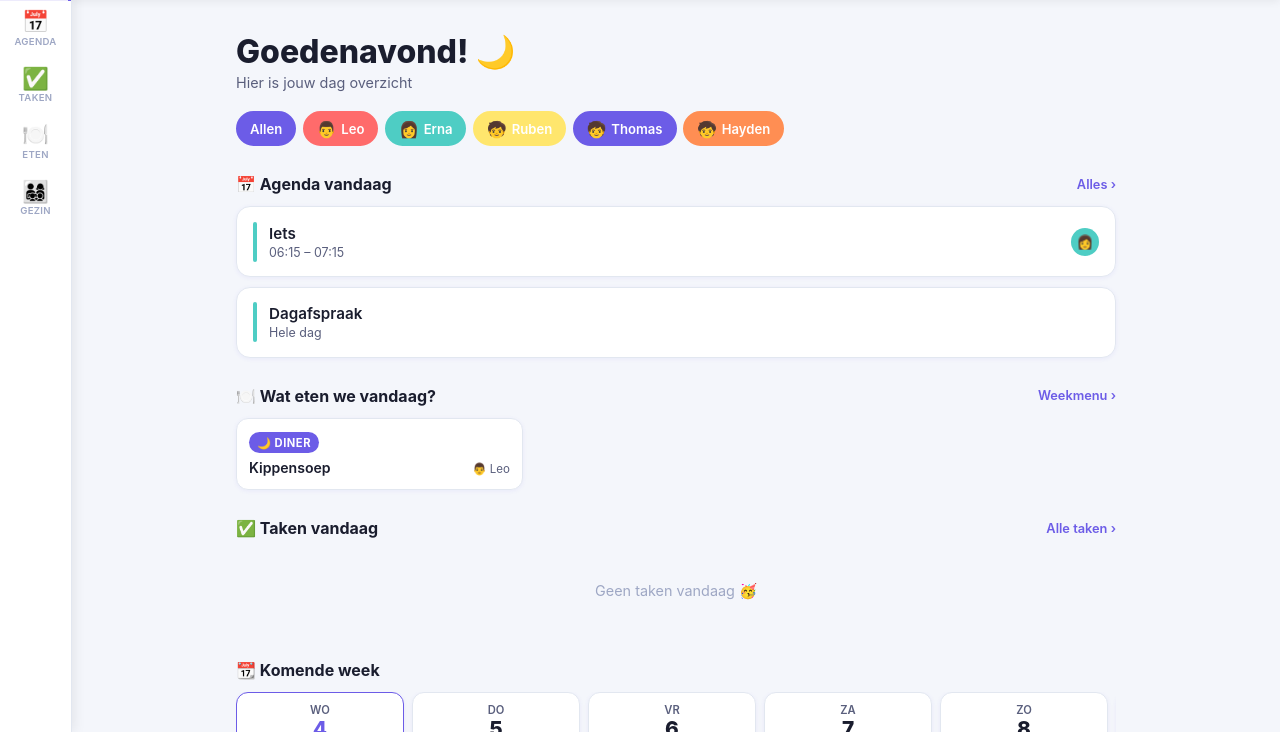
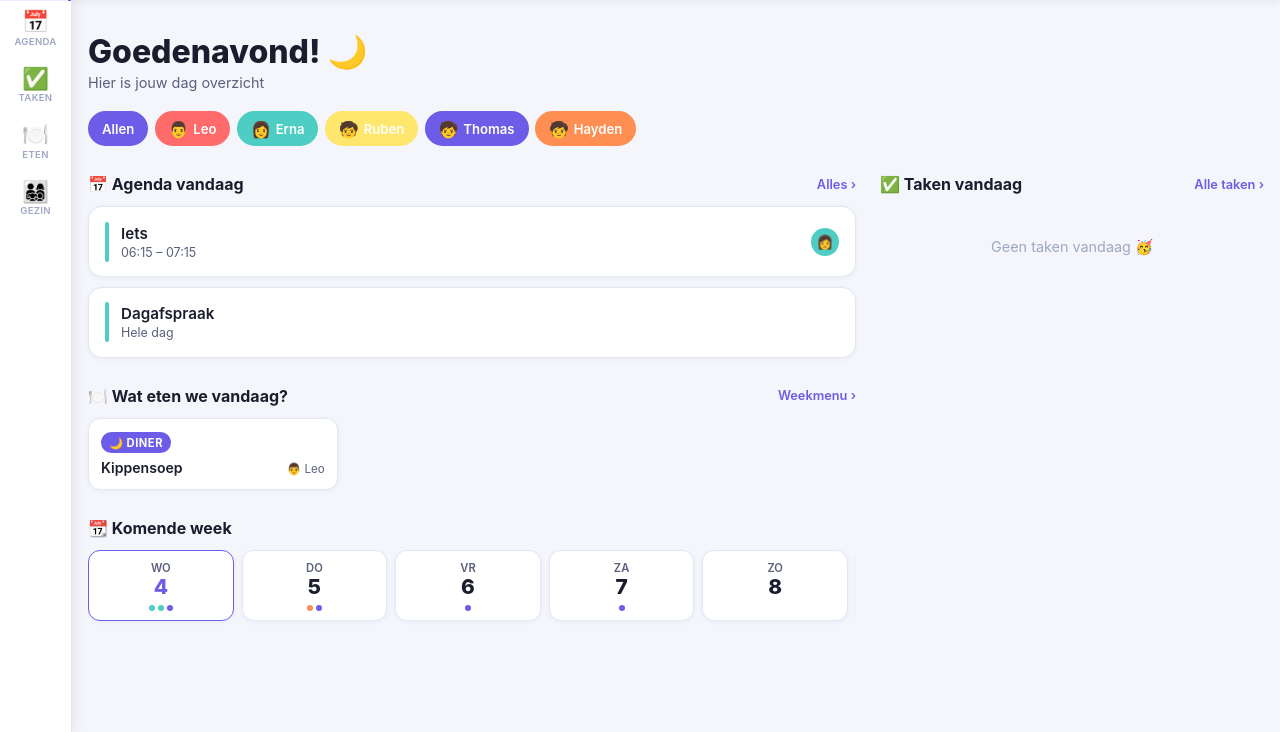
Before and after one commit to lmeulen/FamiliePlanner, a FastAPI app: page / in a window 1280 px wide. Shown: the part 68-800 px from the top of the page. Run offline with FastAPI, Linux system fonts and the light colour scheme; data comes from the database, SQL or seed files in the repository; data that the repository does not hold is empty.

Commit message:
feat: split dashboard into 2/3 main and 1/3 task sidebar
- Wrap dashboard sections in .dashboard-grid (CSS grid 2fr / 1fr)
- Agenda, meals, week strip stay in .dashboard-main (left 2/3)
- Task list moves to .dashboard-sidebar (right 1/3, sticky)
- Add body_class block to base.html; dashboard sets page-dashboard
  to remove max-width and horizontal padding from page-container
- Stacks to single column below 700px

Co-authored-by: Copilot <223556219+Copilot@users.noreply.github.com>

```diff
--- a/app/static/css/main.css
+++ b/app/static/css/main.css
@@ -1038,3 +1038,26 @@ img { max-width: 100%; }
   margin-top: .25rem;
 }
 .recur-icon { font-size: .75em; opacity: .8; }
+
+/* ── DASHBOARD TWO-COLUMN GRID ──────────────────────────────── */
+.dashboard-grid {
+  display: grid;
+  grid-template-columns: 2fr 1fr;
+  gap: 0 1.5rem;
+  align-items: start;
+}
+.dashboard-sidebar {
+  position: sticky;
+  top: 1rem;
+}
+/* Remove page-container horizontal constraints on dashboard */
+.page-dashboard .page-container {
+  max-width: none;
+  padding-left: 1rem;
+  padding-right: 1rem;
+}
+/* Stack on narrow screens */
+@media (max-width: 700px) {
+  .dashboard-grid { grid-template-columns: 1fr; }
+  .dashboard-sidebar { position: static; }
+}
--- a/app/templates/base.html
+++ b/app/templates/base.html
@@ -14,7 +14,7 @@
   <link rel="stylesheet" href="/static/css/main.css?v={{ static_v }}" />
   {% block extra_css %}{% endblock %}
 </head>
-<body>
+<body class="{% block body_class %}{% endblock %}">
 
   <!-- ──────────── SIDE NAVIGATION ──────────── -->
   <nav class="side-nav" role="navigation" aria-label="Hoofdnavigatie">
--- a/app/templates/dashboard.html
+++ b/app/templates/dashboard.html
@@ -1,4 +1,5 @@
 {% extends "base.html" %}
+{% block body_class %}page-dashboard{% endblock %}
 {% block title %}Overzicht – FamiliePlanner{% endblock %}
 {% block nav_dashboard %}active{% endblock %}
 
@@ -8,13 +9,19 @@
   <p class="page-subtitle" id="dashboard-subtitle">Hier is jouw dag overzicht</p>
 </div>
 
-<!-- Family member quick-filter chips -->
+<!-- Family member quick-filter chips (full width) -->
 <section class="section" aria-label="Gezinsleden">
   <div class="member-chips" id="member-chips">
     <button class="chip chip--all chip--active" data-member="all">Allen</button>
     <!-- Filled by JS -->
   </div>
 </section>
+
+<!-- Two-column layout: 2/3 main · 1/3 tasks -->
+<div class="dashboard-grid">
+
+  <!-- ── LEFT 2/3 ───────────────────────────────────────────── -->
+  <div class="dashboard-main">
 
     <!-- TODAY'S AGENDA -->
     <section class="section" aria-labelledby="today-agenda-title">
@@ -44,7 +51,18 @@
       <p class="empty-state hidden" id="meals-empty">Nog geen maaltijden gepland 🍴</p>
     </section>
 
-<!-- TODAY'S TASKS -->
+    <!-- WEEK OVERVIEW -->
+    <section class="section" aria-labelledby="week-title">
+      <div class="section-header">
+        <h2 class="section-title" id="week-title">📆 Komende week</h2>
+      </div>
+      <div class="week-strip" id="week-strip"><!-- Filled by JS --></div>
+    </section>
+
+  </div><!-- /.dashboard-main -->
+
+  <!-- ── RIGHT 1/3 ──────────────────────────────────────────── -->
+  <aside class="dashboard-sidebar">
     <section class="section" aria-labelledby="today-tasks-title">
       <div class="section-header">
         <h2 class="section-title" id="today-tasks-title">✅ Taken vandaag</h2>
@@ -57,14 +75,9 @@
       </div>
       <p class="empty-state hidden" id="tasks-empty">Geen taken vandaag 🥳</p>
     </section>
+  </aside><!-- /.dashboard-sidebar -->
 
-<!-- WEEK OVERVIEW -->
-<section class="section" aria-labelledby="week-title">
-  <div class="section-header">
-    <h2 class="section-title" id="week-title">📆 Komende week</h2>
-  </div>
-  <div class="week-strip" id="week-strip"><!-- Filled by JS --></div>
-</section>
+</div><!-- /.dashboard-grid -->
 {% endblock %}
 
 {% block extra_js %}
```
Lines whose indentation alone changed are shown as unchanged.
